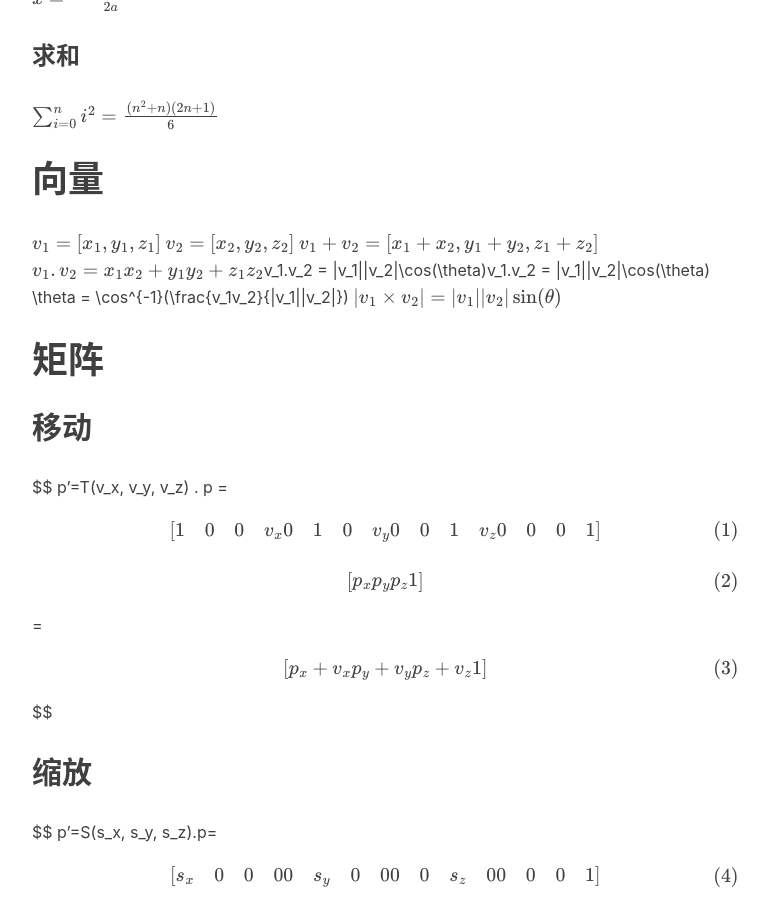
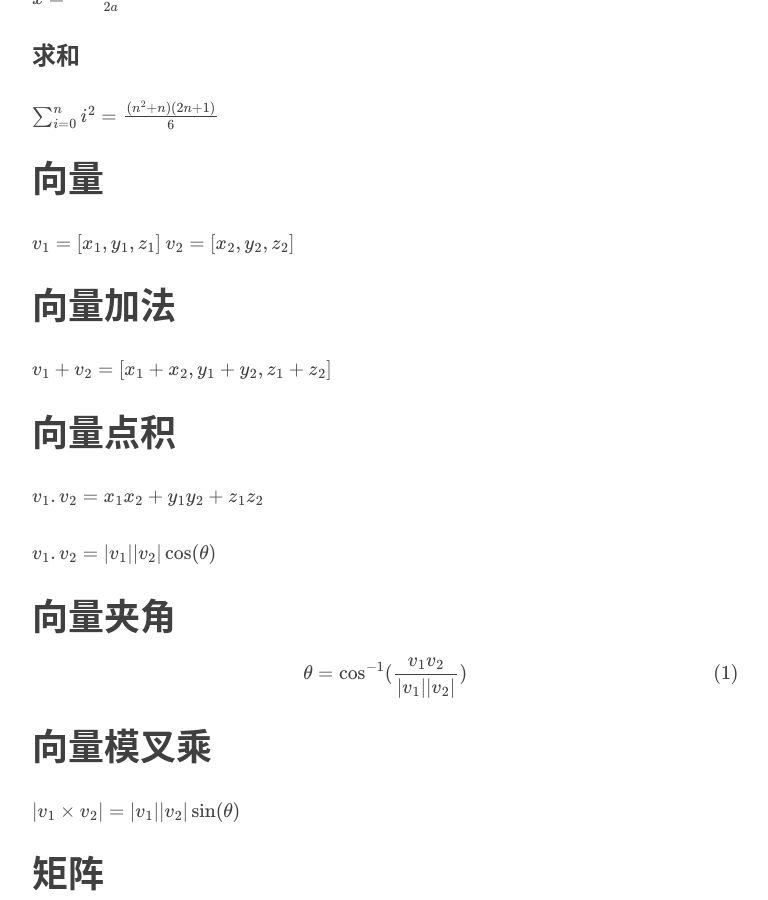
Before and after one commit to xiaoy/xiaoy.github.io, a Jekyll site: the page built from _posts/2018-03-11-Latex-Math.markdown, in a window 1280 px wide and 900 px high, scrolled down 1282 px. Shown: the whole window, without its empty margins (233-1001 px from the left). Built offline with Jekyll 4.4.1, drawn with Linux system fonts in a browser that asks for light colours; nearby versions of some CDN libraries; formulas are drawn with MathJax 3; comment, search, counter and statistics services are not loaded.

Commit message:
modify format

```diff
--- a/_posts/2018-03-11-Latex-Math.markdown
+++ b/_posts/2018-03-11-Latex-Math.markdown
@@ -37,11 +37,18 @@ $$
 # 向量
 $$ v_1 = [x_1, y_1, z_1] $$
 $$ v_2 = [x_2, y_2, z_2] $$
+# 向量加法
 $$ v_1 + v_2 = [x_1 + x_2,y_1 + y_2,z_1+z_2]$$
-$$ v_1.v_2 = x_1x_2 + y_1y_2 + z_1z_2
+
+# 向量点积
+$$ v_1.v_2 = x_1x_2 + y_1y_2 + z_1z_2 $$
+
 $$v_1.v_2 = |v_1||v_2|\cos(\theta)$$
-$$v_1.v_2 = |v_1||v_2|\cos(\theta)$$
-$$\theta = \cos^{-1}(\frac{v_1v_2}{|v_1||v_2|})
+# 向量夹角
+
+$$\theta = \cos^{-1}(\frac{v_1v_2}{|v_1||v_2|}) $$
+
+# 向量模叉乘
 $$|v_1\times v_2| = |v_1||v_2|\sin(\theta)$$
 
 # 矩阵
@@ -61,6 +68,7 @@ p_y \\
 p_z \\
 1
 \end{bmatrix}
+
 =
 \begin{bmatrix}
 p_x + v_x \\
@@ -69,6 +77,7 @@ p_z + v_z \\
 1
 \end{bmatrix}
 $$
+
 ## 缩放
 $$
 p'=S(s_x, s_y, s_z).p=
```
